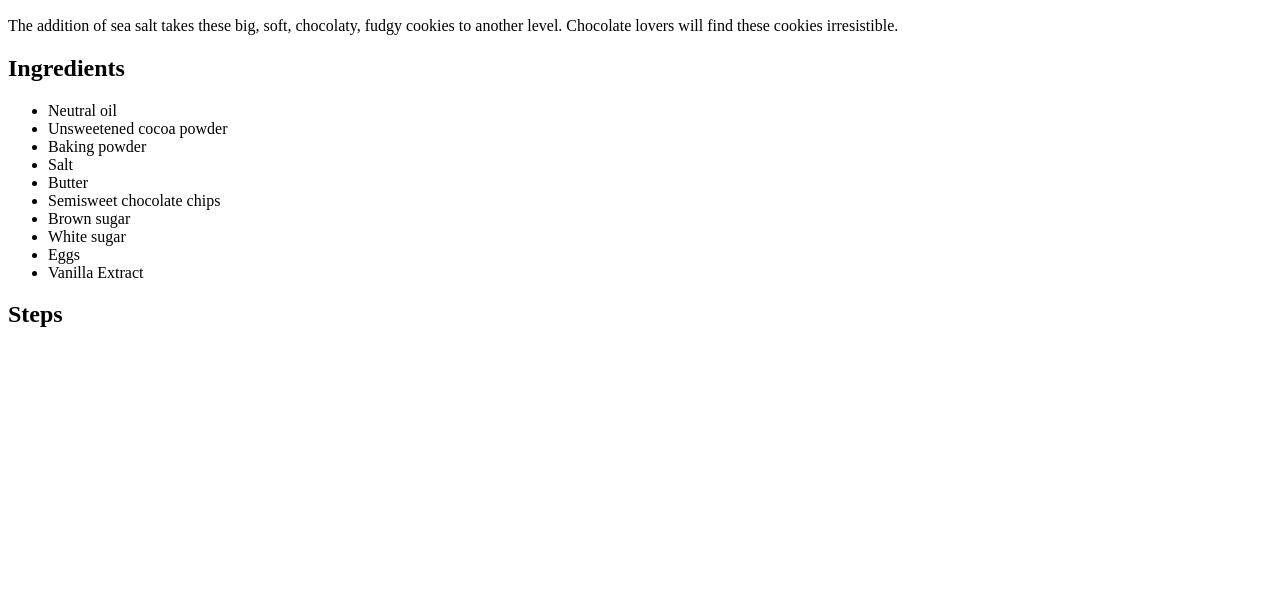
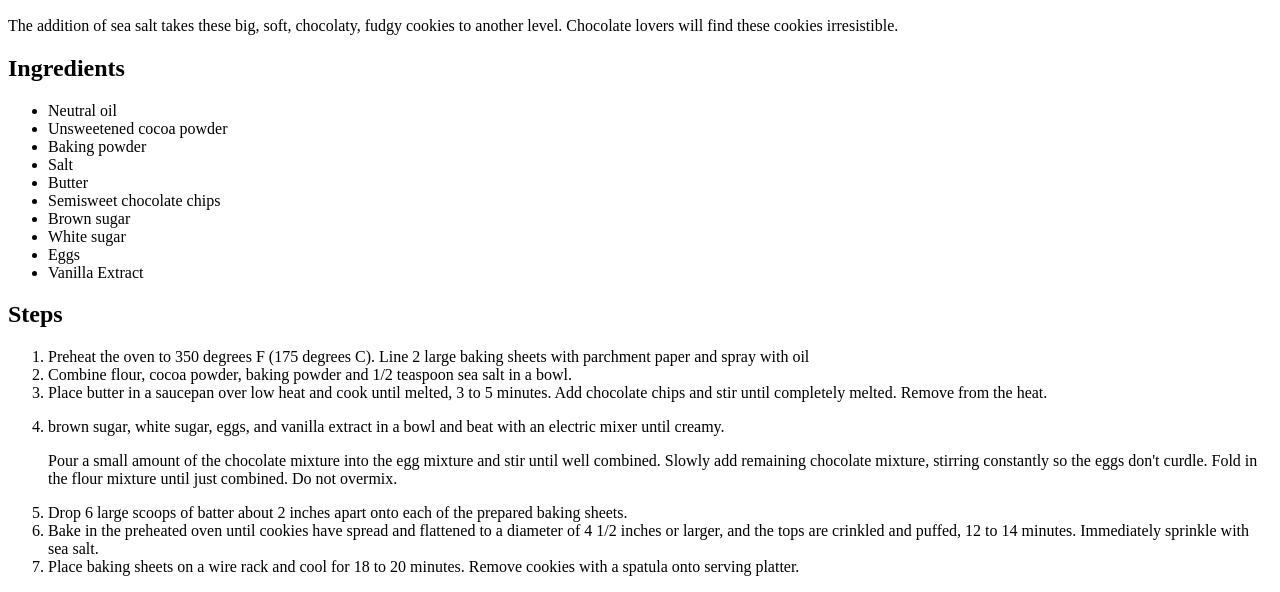
Before and after one commit to Gautatyr/odin-recipes, a plain HTML site: page recipes/salted-chocolate-cookies.html in a window 1280 px wide. Shown: the part 684-1276 px from the top of the page. Before the commit the page ends 1032 px from the top, so only its background shows below. Drawn offline with Linux system fonts and the light colour scheme.

Commit message:
Suppresed the ":" in desc of crepes recipes and finished the chocolate cookies recipe

```diff
--- a/recipes/salted-chocolate-cookies.html
+++ b/recipes/salted-chocolate-cookies.html
@@ -37,5 +37,15 @@
         </ul>
 
         <h2>Steps</h2>
+        <ol>
+            <li>Preheat the oven to 350 degrees F (175 degrees C). Line 2 large baking sheets with parchment paper and spray with oil</li>
+            <li>Combine flour, cocoa powder, baking powder and 1/2 teaspoon sea salt in a bowl.</li>
+            <li>Place butter in a saucepan over low heat and cook until melted, 3 to 5 minutes. Add chocolate chips and stir until completely melted. Remove from the heat.</li>
+            <li><p> brown sugar, white sugar, eggs, and vanilla extract in a bowl and beat with an electric mixer until creamy.</p>
+                <p> Pour a small amount of the chocolate mixture into the egg mixture and stir until well combined. Slowly add remaining chocolate mixture, stirring constantly so the eggs don't curdle. Fold in the flour mixture until just combined. Do not overmix.</p></li>
+            <li>Drop 6 large scoops of batter about 2 inches apart onto each of the prepared baking sheets.</li>
+            <li>Bake in the preheated oven until cookies have spread and flattened to a diameter of 4 1/2 inches or larger, and the tops are crinkled and puffed, 12 to 14 minutes. Immediately sprinkle with sea salt.</li>
+            <li>Place baking sheets on a wire rack and cool for 18 to 20 minutes. Remove cookies with a spatula onto serving platter.</li>
+        </ol>
     </body>
 </html>
```
Also changed, not shown: recipes/crepes.html (+2 -2 lines).
